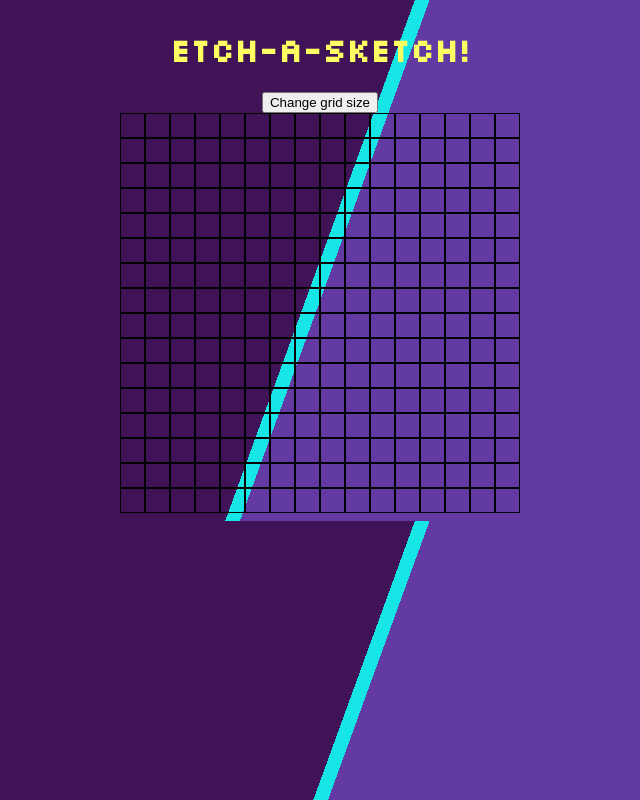
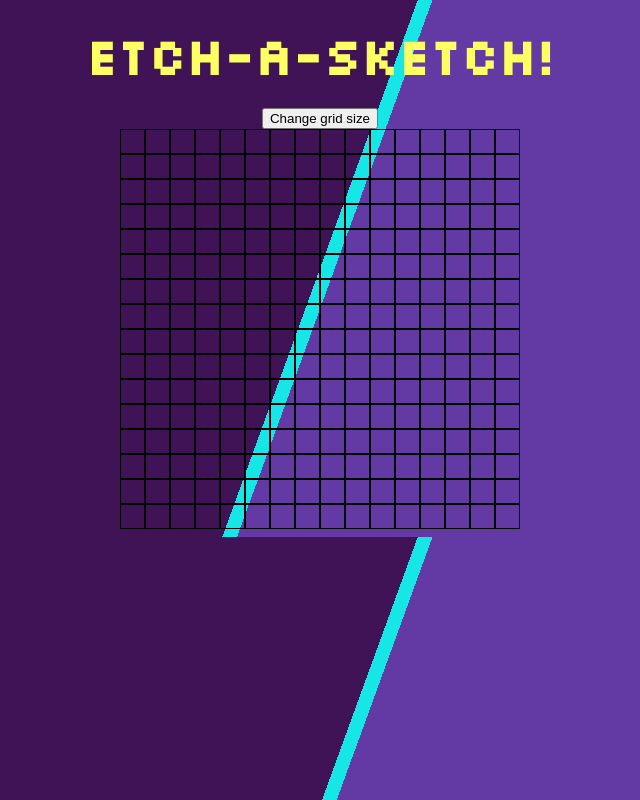
Before and after one commit to Lost-Stardust/etch-a-sketch, a plain HTML site: page index.html in a window 1280 px wide. Shown: the whole page, without its empty margins (320-960 px from the left). Drawn offline with Linux system fonts and the light colour scheme.

Commit message:
Add styles for h1

```diff
--- a/styles.css
+++ b/styles.css
@@ -60,3 +60,8 @@ body{
 label {
     margin: 5px;
 }
+h1 {
+    margin: 15px;
+    margin-bottom: 20px;
+    font-size: 50px;
+}
```
